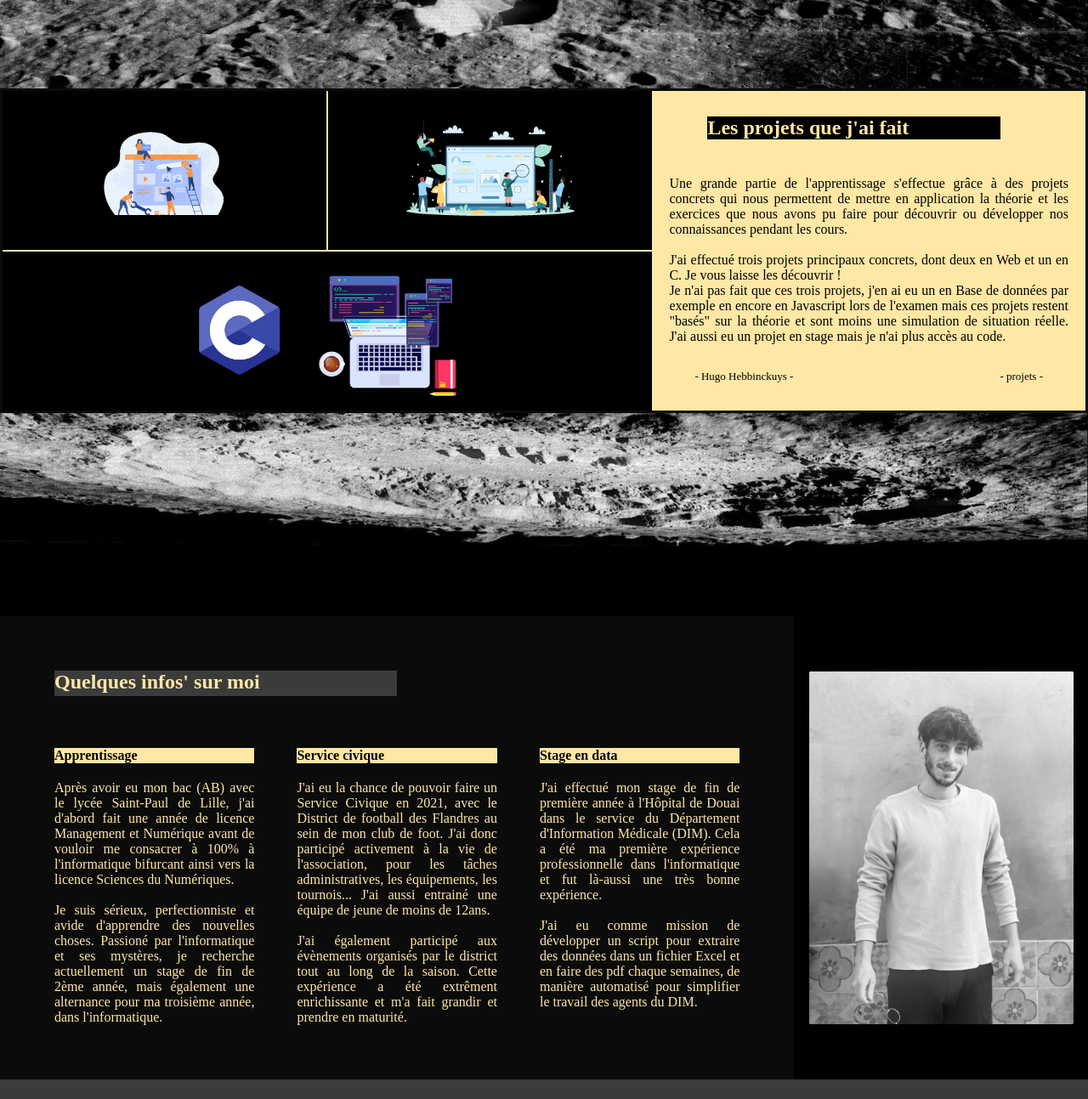
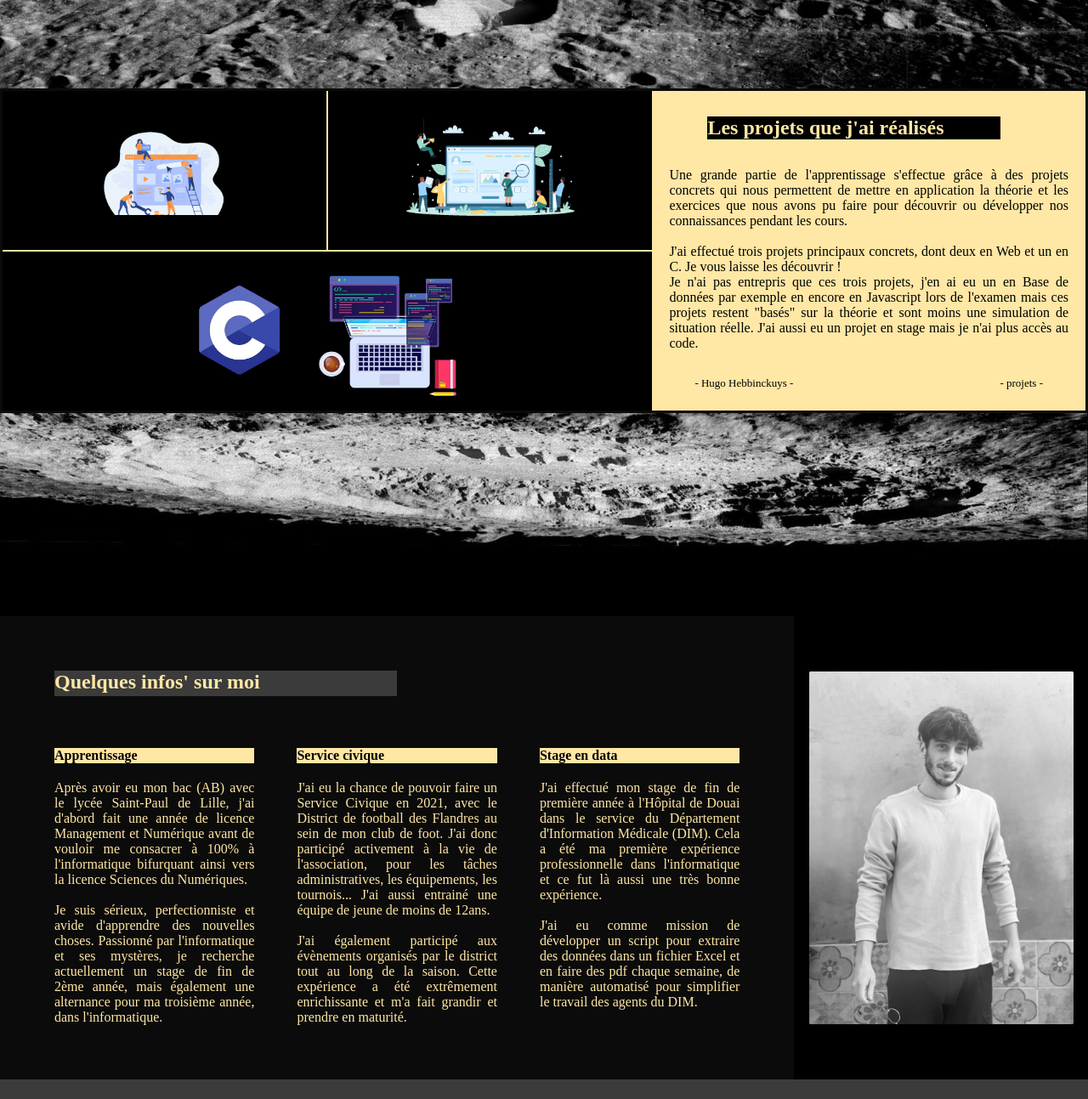
Before and after one commit to hugohebbinckuys/cv, a plain HTML site: page index.html in a window 1280 px wide. Shown: the part 980-2273 px from the top of the page at 85% size. Drawn offline with Linux system fonts and the light colour scheme.

Commit message:
Update index.html

```diff
--- a/index.html
+++ b/index.html
@@ -88,10 +88,10 @@
             </div>
             <div class="explication">
                 <div class="title_explication titre_explication titre_projet" id="titre_projet">
-                    <h2> Les projets que j'ai fait  </h2>
+                    <h2> Les projets que j'ai réalisés </h2>
                 </div>
                 <div class="contenu_explication contenu_projet">
-                    <p> Une grande partie de l'apprentissage s'effectue grâce à des projets concrets qui nous permettent de mettre en application la théorie et les exercices que nous avons pu faire pour découvrir ou développer nos connaissances pendant les cours. <br><br> J'ai effectué trois projets principaux concrets, dont deux en Web et un en C. Je vous laisse les découvrir ! <br> Je n'ai pas fait que ces trois projets, j'en ai eu un en Base de données par exemple en encore en Javascript lors de l'examen mais ces projets restent "basés" sur la théorie et sont moins une simulation de situation réelle. J'ai aussi eu un projet en stage mais je n'ai plus accès au code. </p>
+                    <p> Une grande partie de l'apprentissage s'effectue grâce à des projets concrets qui nous permettent de mettre en application la théorie et les exercices que nous avons pu faire pour découvrir ou développer nos connaissances pendant les cours. <br><br> J'ai effectué trois projets principaux concrets, dont deux en Web et un en C. Je vous laisse les découvrir ! <br> Je n'ai pas entrepris que ces trois projets, j'en ai eu un en Base de données par exemple en encore en Javascript lors de l'examen mais ces projets restent "basés" sur la théorie et sont moins une simulation de situation réelle. J'ai aussi eu un projet en stage mais je n'ai plus accès au code. </p>
                 </div>
                 <div class="subtitle">
                     <div class="subtitle_left">
@@ -116,7 +116,7 @@
                         <h4> Apprentissage </h4>
                     </div>
                     <div class="contenu_info">
-                        <p> Après avoir eu mon bac (AB) avec le lycée Saint-Paul de Lille, j'ai d'abord fait une année de licence Management et Numérique avant de vouloir me consacrer à 100% à l'informatique bifurcant ainsi vers la licence Sciences du Numériques. <br><br>  Je suis sérieux, perfectionniste et avide d'apprendre des nouvelles choses. Passioné par l'informatique et ses mystères, je recherche actuellement un stage de fin de 2ème année, mais également une alternance pour ma troisième année,   dans l'informatique. </p>
+                        <p> Après avoir eu mon bac (AB) avec le lycée Saint-Paul de Lille, j'ai d'abord fait une année de licence Management et Numérique avant de vouloir me consacrer à 100% à l'informatique bifurquant ainsi vers la licence Sciences du Numériques. <br><br>  Je suis sérieux, perfectionniste et avide d'apprendre des nouvelles choses. Passionné par l'informatique et ses mystères, je recherche actuellement un stage de fin de 2ème année, mais également une alternance pour ma troisième année,   dans l'informatique. </p>
                     </div>
                 </div>
                 <div class="service_civique">
@@ -124,7 +124,7 @@
                         <h4> Service civique </h4>
                     </div>
                     <div class="contenu_info">
-                        <p> J'ai eu la chance de pouvoir faire un Service Civique en 2021, avec le District de football des Flandres au sein de mon club de foot. J'ai donc participé activement à la vie de l'association, pour les tâches administratives, les équipements, les tournois... J'ai aussi entrainé une équipe de jeune de moins de 12ans. <br><br>J'ai également participé aux évènements organisés par le district tout au long de la saison. Cette expérience a été  extrêment enrichissante et m'a fait grandir et prendre en maturité. </p>
+                        <p> J'ai eu la chance de pouvoir faire un Service Civique en 2021, avec le District de football des Flandres au sein de mon club de foot. J'ai donc participé activement à la vie de l'association, pour les tâches administratives, les équipements, les tournois... J'ai aussi entrainé une équipe de jeune de moins de 12ans. <br><br>J'ai également participé aux évènements organisés par le district tout au long de la saison. Cette expérience a été  extrêmement enrichissante et m'a fait grandir et prendre en maturité. </p>
                     </div>
                 </div>
                 <div class="stage">
@@ -132,7 +132,7 @@
                         <h4> Stage en data </h4>
                     </div>
                     <div class="contenu_info">
-                        <p> J'ai effectué mon stage de fin de première année à l'Hôpital de Douai dans le service du Département d'Information Médicale (DIM). Cela a été ma première expérience professionnelle dans l'informatique et fut là-aussi une très bonne expérience. <br><br> J'ai eu comme mission de développer un script pour extraire des données dans un fichier Excel et en faire des pdf chaque semaines, de manière automatisé pour simplifier le travail des agents du DIM. </p>
+                        <p> J'ai effectué mon stage de fin de première année à l'Hôpital de Douai dans le service du Département d'Information Médicale (DIM). Cela a été ma première expérience professionnelle dans l'informatique et ce fut là aussi une très bonne expérience. <br><br> J'ai eu comme mission de développer un script pour extraire des données dans un fichier Excel et en faire des pdf chaque semaine, de manière automatisé pour simplifier le travail des agents du DIM. </p>
                     </div>
                 </div>
             </div>
```
